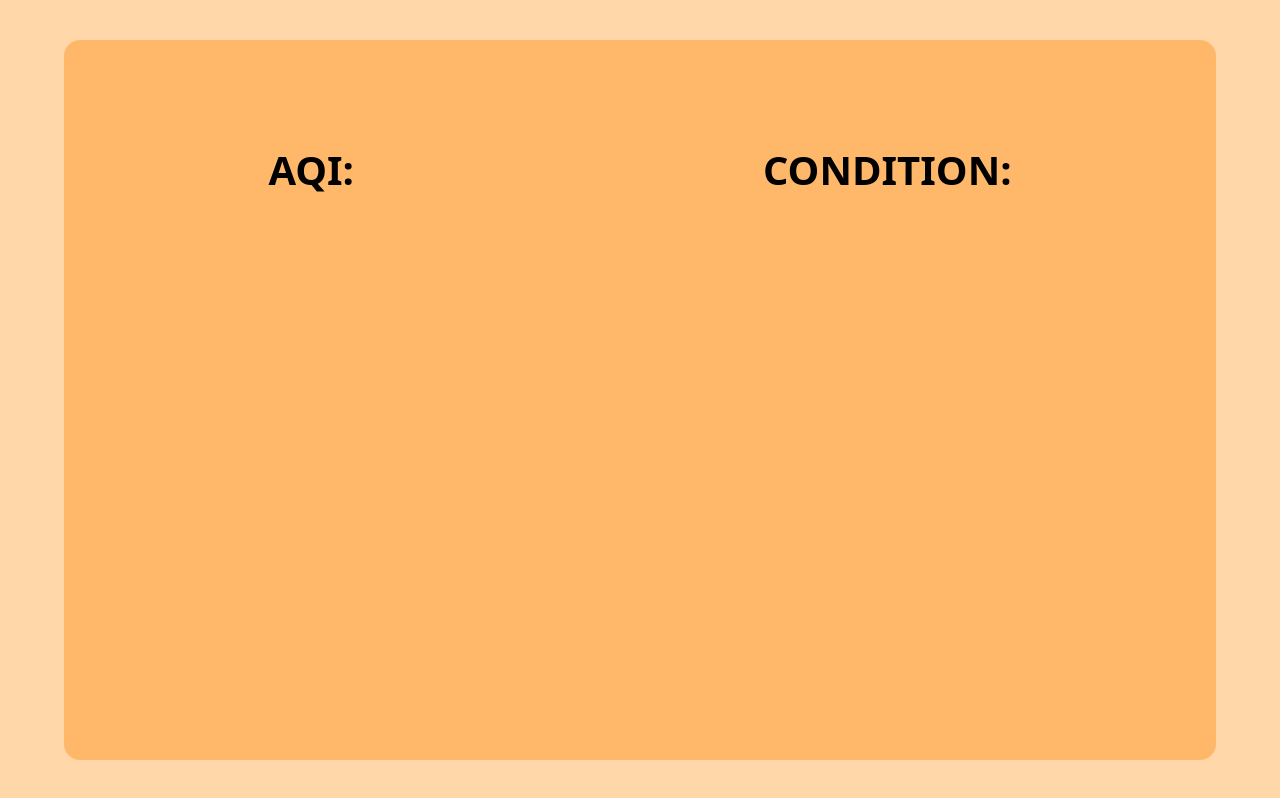
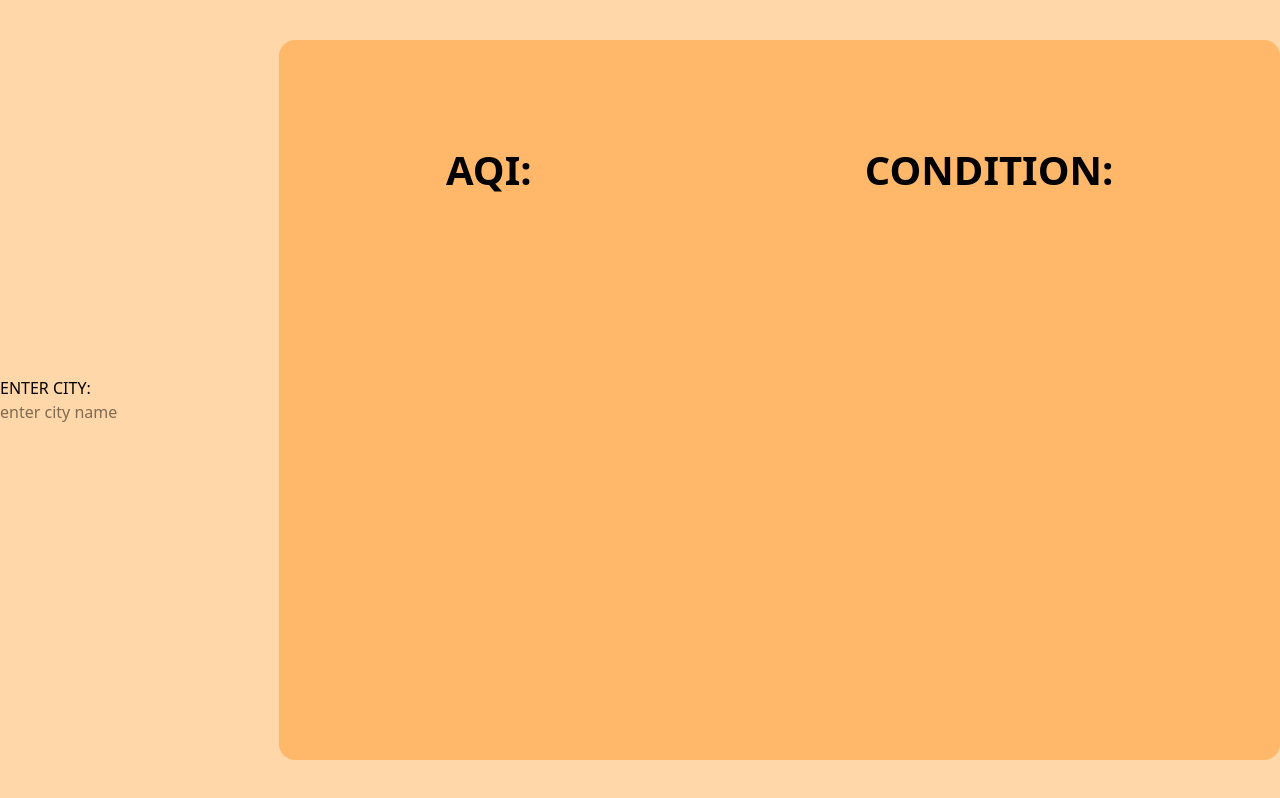
Before and after one commit to rohitkumar893/airycheck, a React (Vite) app: page / in a window 1280 px wide. Built offline with nearby package versions, Linux system fonts and the light colour scheme.

Commit message:
added search bar

```diff
--- a/src/App.jsx
+++ b/src/App.jsx
@@ -4,6 +4,10 @@ import './App.css'
 const App = () => {
   return (
     <div className='flex justify-center bg-orange-200 items-center h-full w-full'>
+      <div>
+        <label htmlFor='city'>ENTER CITY:</label>
+          <input type='text' placeholder='enter city name' name='city'></input>
+      </div>
       <div className='container bg-orange-300 w-[90%] h-[90%] flex rounded-2xl md:flex-row flex-col justify-around'>
         <div className='first p-[100px]'>
             <h1 className='font-bold text-[40px]'>AQI:</h1>
```
